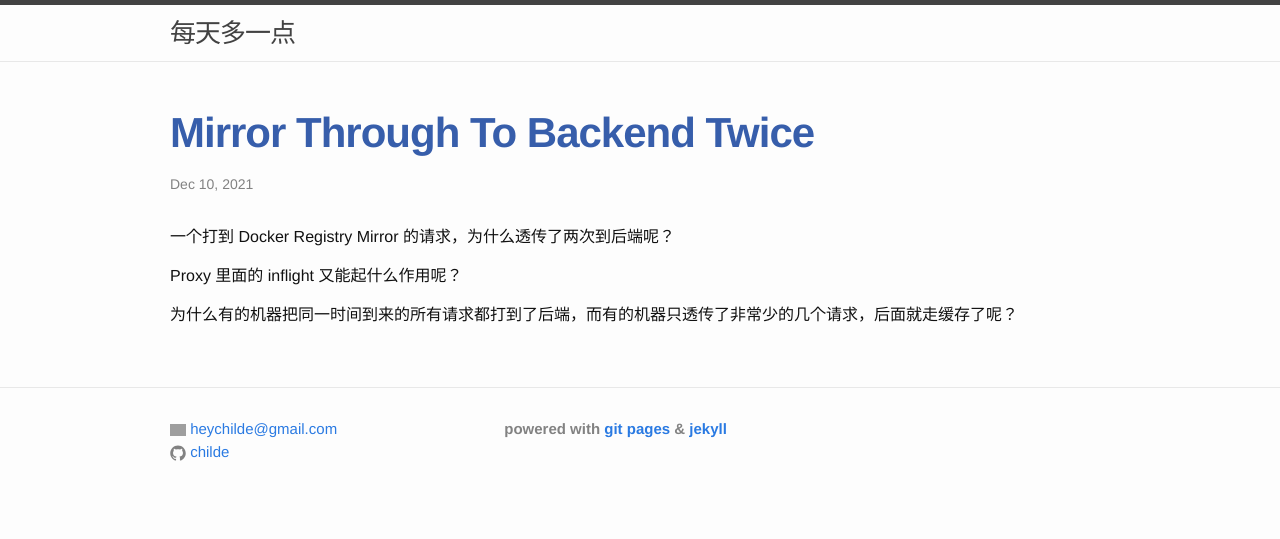
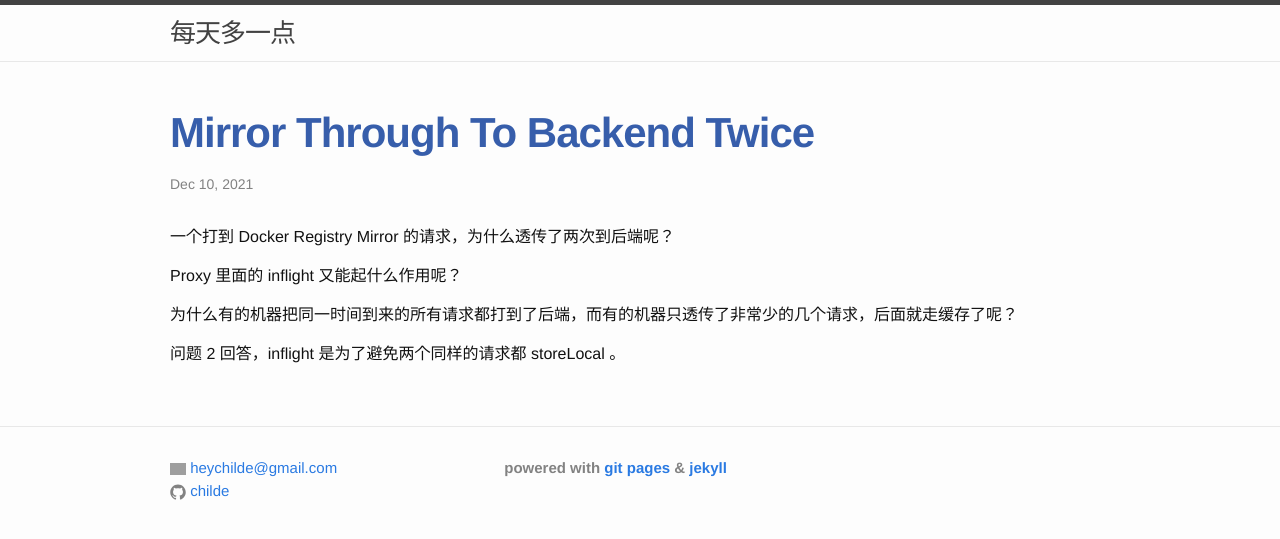
Before and after one commit to childe/gitcommit.today, a Jekyll site: the page built from _posts/2021-12-11-mirror-through-to-backend-twice.md, in a window 1280 px wide. Shown: the top 539 px of the page. Built offline with Jekyll 4.4.1, drawn with Linux system fonts in a browser that asks for light colours; our own code applies the rules of GitHub Pages for plain Markdown files; grey boxes are pictures that could not be loaded.

Commit message:
modified:   _posts/2021-12-11-mirror-through-to-backend-twice.md

```diff
--- a/_posts/2021-12-11-mirror-through-to-backend-twice.md
+++ b/_posts/2021-12-11-mirror-through-to-backend-twice.md
@@ -9,3 +9,6 @@ date: 2021-12-11T00:58:45+0800
 Proxy 里面的 inflight 又能起什么作用呢？
 
 为什么有的机器把同一时间到来的所有请求都打到了后端，而有的机器只透传了非常少的几个请求，后面就走缓存了呢？
+
+
+问题 2 回答，inflight 是为了避免两个同样的请求都 storeLocal 。
```
